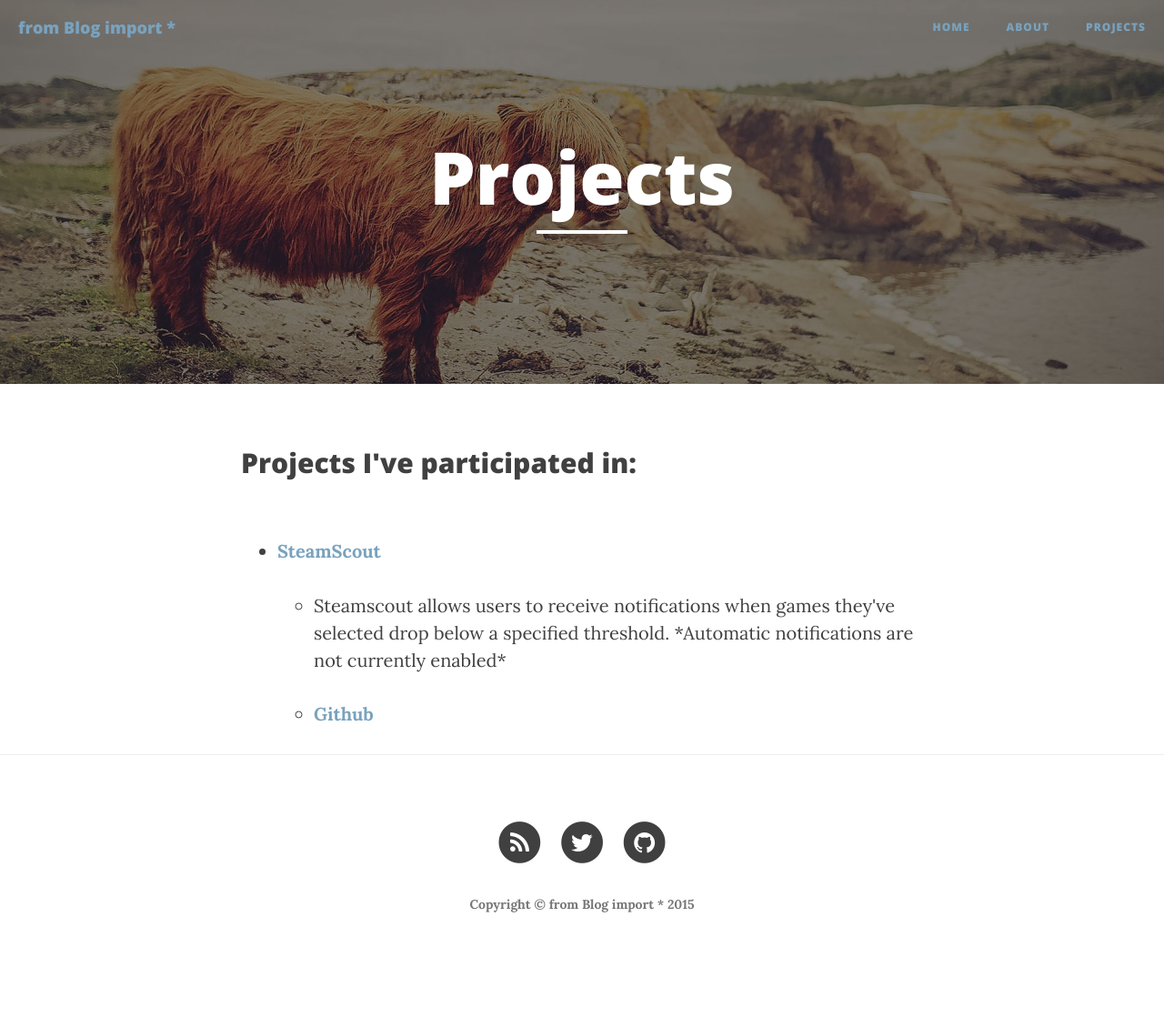
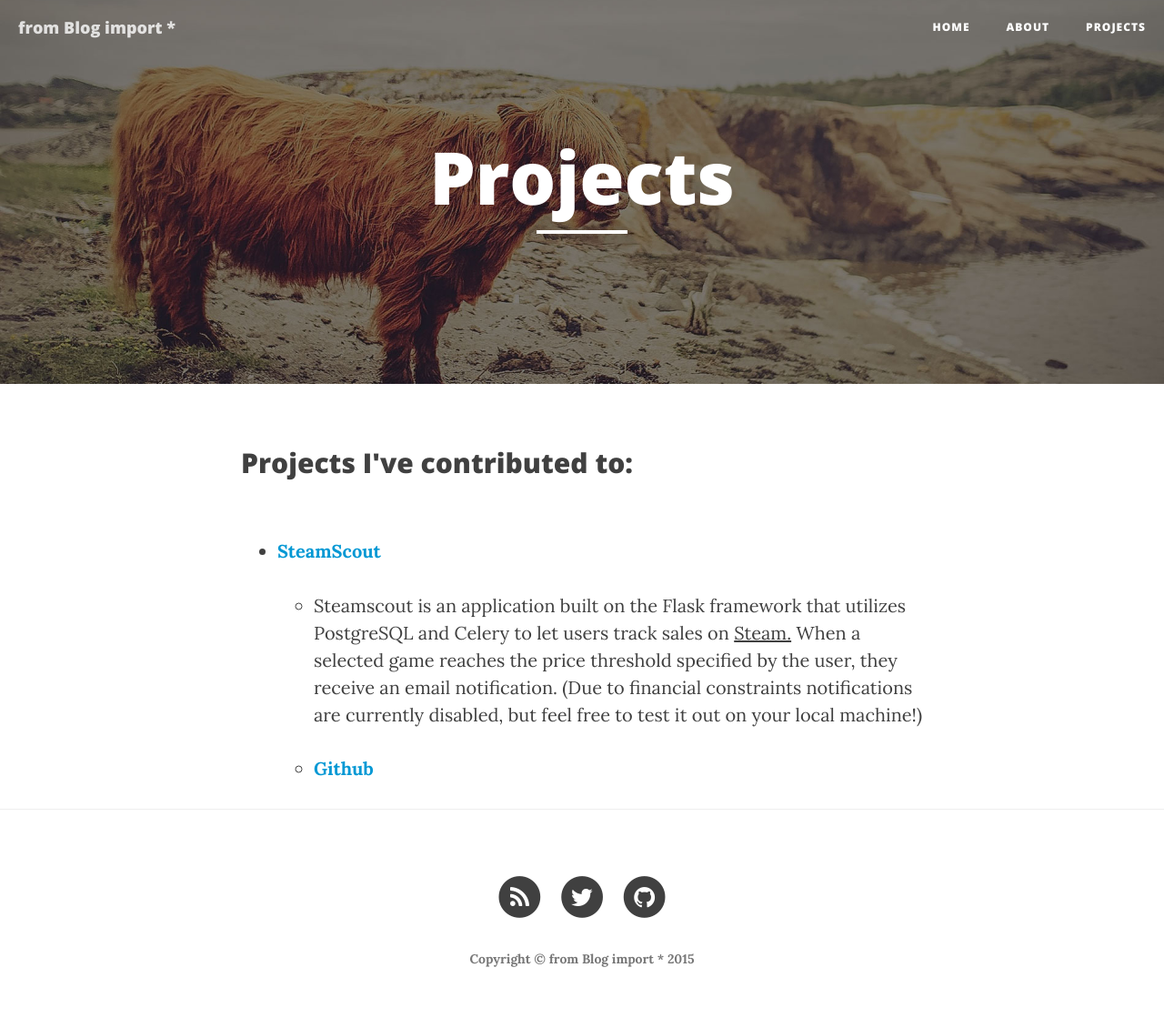
Before and after one commit to AmaxJ/AmaxJ.github.io, a Jekyll site: the page built from projects.html, in a window 1280 px wide. Shown: the whole page at 91% size. Built offline with Jekyll 4.4.1, drawn with Linux system fonts in a browser that asks for light colours; nearby versions of some CDN libraries; before the commit the page ends 1070 px from its top, so only the background shows below that.

Commit message:
more edits

```diff
--- a/projects.html
+++ b/projects.html
@@ -5,24 +5,25 @@ description:
 header-img: "img/contact-bg.jpg"
 ---
 
-<h2>Projects I've participated in:</h2><br><br>
+<h2>Projects I've contributed to:</h2><br><br>
 
 <ul>
     <li>
-        <a href="http://steamscout.herokuapp.com/"><b>SteamScout</b></a>
+        <a href="http://steamscout.herokuapp.com/" id="steamscout"><b>SteamScout</b></a>
         <br>
         <ul>
-            <li><p>Steamscout allows users to receive notifications when games they've selected
-            drop below a specified threshold. *Automatic notifications are not currently enabled*</p></li>
-            <li><a href="https://github.com/rmotr/002-pyp-demoday-g1"><b>Github<b></a></li>
+            <li><p>Steamscout is an application built on the Flask framework that utilizes PostgreSQL and Celery to let users track sales on <a href="wwww.store.steampowered.com">Steam.</a> When a selected game reaches the price threshold specified by the user, they receive an email notification. (Due to financial constraints notifications are currently disabled, but feel free to test it out on your local machine!)</p></li>
+
+            <li><a href="https://github.com/rmotr/002-pyp-demoday-g1" id="steamgit"><b>Github<b></a></li>
         </ul>
     </li>
 </ul>
 
 <script language="javascript" type="text/javascript">
-    var links= document.getElementsByTagName("a");
-    for(var i=0; i < links.length; i++){
-        links.item(i).style.setProperty("color","#79A2BE", null);
-    }
+    var projects = [document.getElementById("steamscout"),
+                    document.getElementById("steamgit")];
+    for(i in projects){
+        projects[i].style.setProperty("color", "#0398D4")
+    };
 
 </script>
```
Also changed, not shown: _posts/2014-06-10-dinosaurs.markdown (+8 -6 lines).
